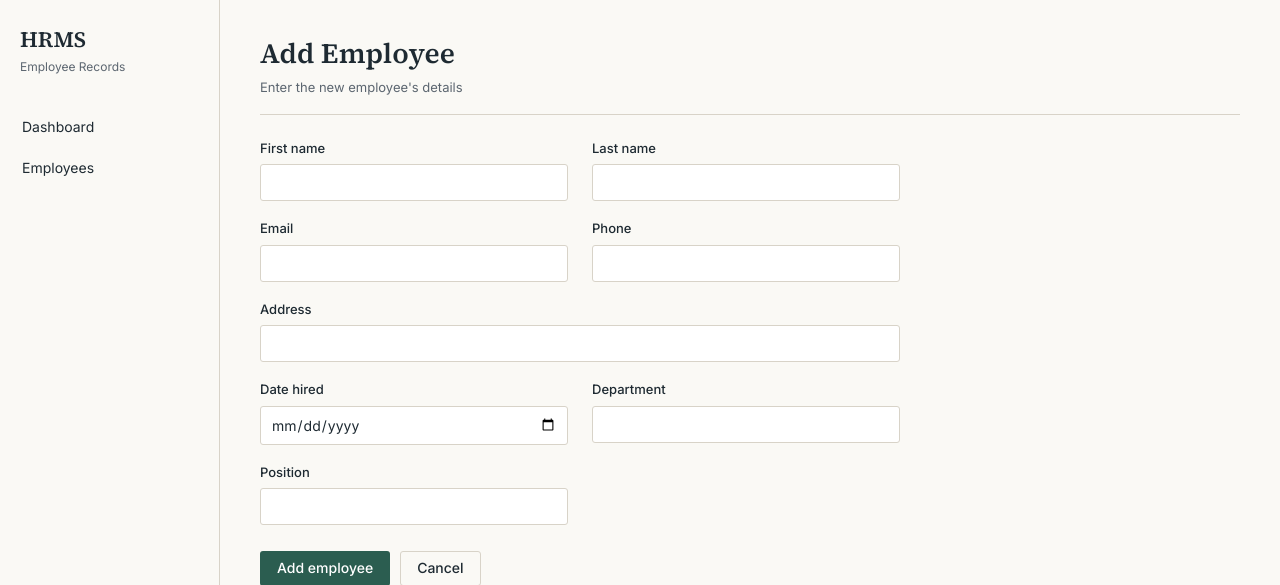
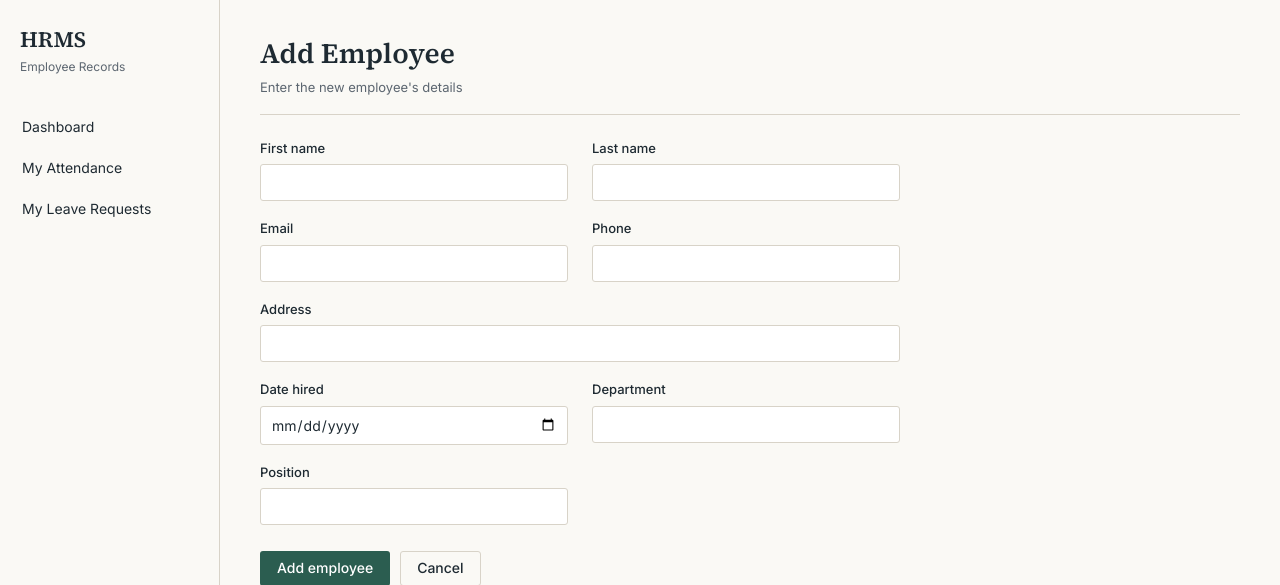
Before and after one commit to GabVx-cmd/HRMS, a PHP site: page /employee_form.php in a window 1280 px wide. Shown: the top 585 px of the page. Run offline with PHP 8.4, Linux system fonts and the light colour scheme.

Commit message:
Add role-aware sidebar navigation with logged-in user info

```diff
--- a/includes/sidebar.php
+++ b/includes/sidebar.php
@@ -1,14 +1,28 @@
 <?php
 /**
  * Sidebar navigation.
- * Highlights the active link by comparing against the current filename.
+ * Nav items shown depend on $_SESSION['user_type'] (set at login).
+ * Attendance and Leave Request nav items will be added here once
+ * those pages exist — for now, employee-role users just see their
+ * name and a logout link.
  */
 $currentPage = basename($_SERVER['PHP_SELF']);
 
-$navItems = [
-    'index.php'     => 'Dashboard',
-    'employees.php' => 'Employees',
-];
+if (($_SESSION['user_type'] ?? null) === 'admin_hr') {
+    $navItems = [
+        'index.php'            => 'Dashboard',
+        'employees.php'        => 'Employees',
+        'attendance_admin.php' => 'Attendance',
+        'leave_admin.php'      => 'Leave Requests',
+        'create_account.php'   => 'Create Account',
+    ];
+} else {
+    $navItems = [
+        'employee_dashboard.php'  => 'Dashboard',
+        'attendance_employee.php' => 'My Attendance',
+        'leave_employee.php'      => 'My Leave Requests',
+    ];
+}
 ?>
 <aside class="sidebar">
     <div class="sidebar-brand">
@@ -25,4 +39,17 @@ $navItems = [
             </li>
         <?php endforeach; ?>
     </ul>
+
+    <?php if (!empty($_SESSION['user_type'])): ?>
+        <div class="sidebar-user">
+            <?php if ($_SESSION['user_type'] === 'admin_hr'): ?>
+                <div class="name"><?php echo htmlspecialchars($_SESSION['username']); ?></div>
+                <div class="role"><?php echo htmlspecialchars($_SESSION['role']); ?></div>
+            <?php else: ?>
+                <div class="name"><?php echo htmlspecialchars($_SESSION['employee_name']); ?></div>
+                <div class="role">Employee</div>
+            <?php endif; ?>
+            <a href="logout.php">Log out</a>
+        </div>
+    <?php endif; ?>
 </aside>
```
